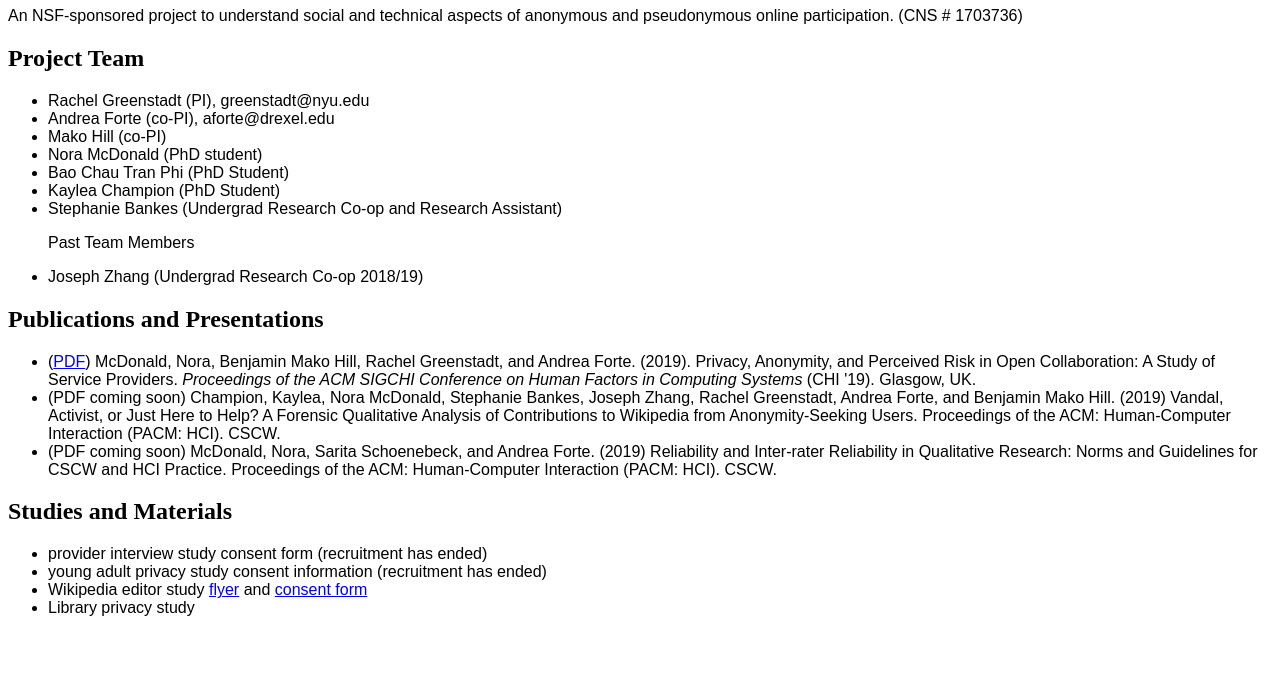
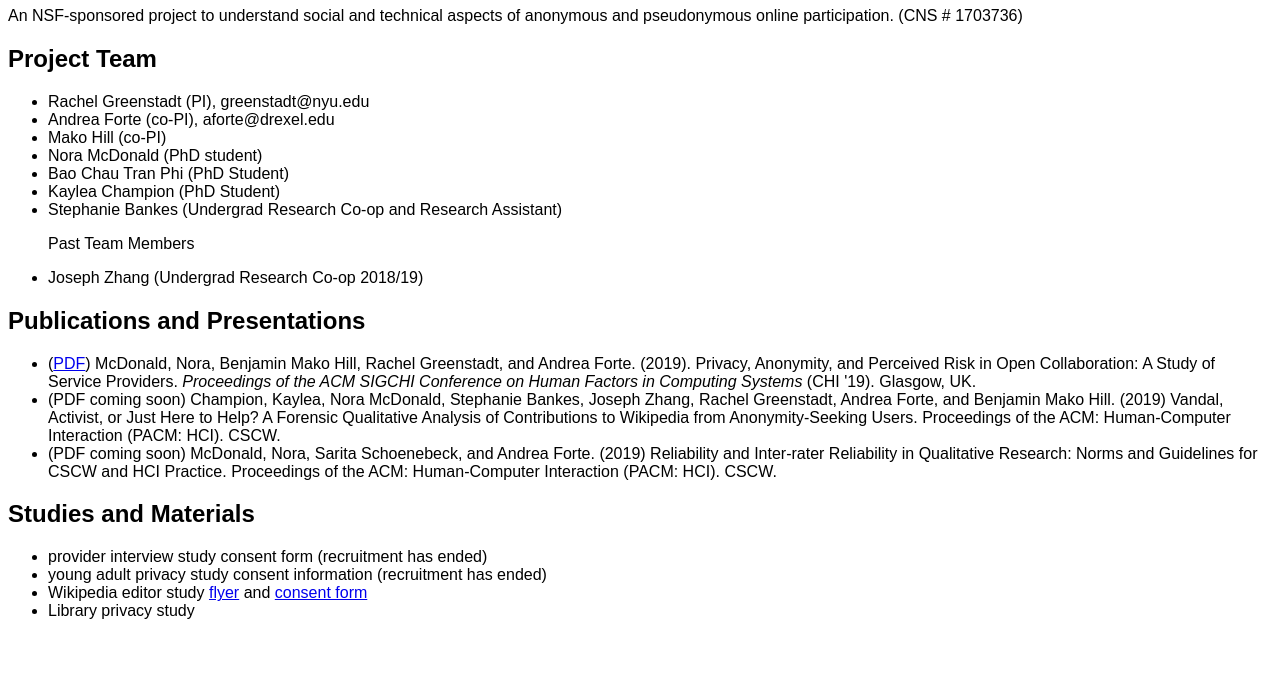
Before and after one commit to andiiicat/anonymity, a plain HTML site: page index.html in a window 1280 px wide. Shown: the part 111-800 px from the top of the page. Drawn offline with Linux system fonts and the light colour scheme.

Commit message:
Update index.html

```diff
--- a/index.html
+++ b/index.html
@@ -1,7 +1,10 @@
 <head>
 <title>Anonymous Participation Project</title>
 <style type="text/css">
-body p {
+body 	{
+	font-family: Arial, Helvetica, sans-serif;
+}
+	p {
 	font-family: Arial, Helvetica, sans-serif;
 	font-size: medium;
 }
@@ -9,6 +12,7 @@ li {
 	font-family: Arial, Helvetica, sans-serif;
 	font-size: medium;
 }
+
 </style>
 </head>
 <body>
```
